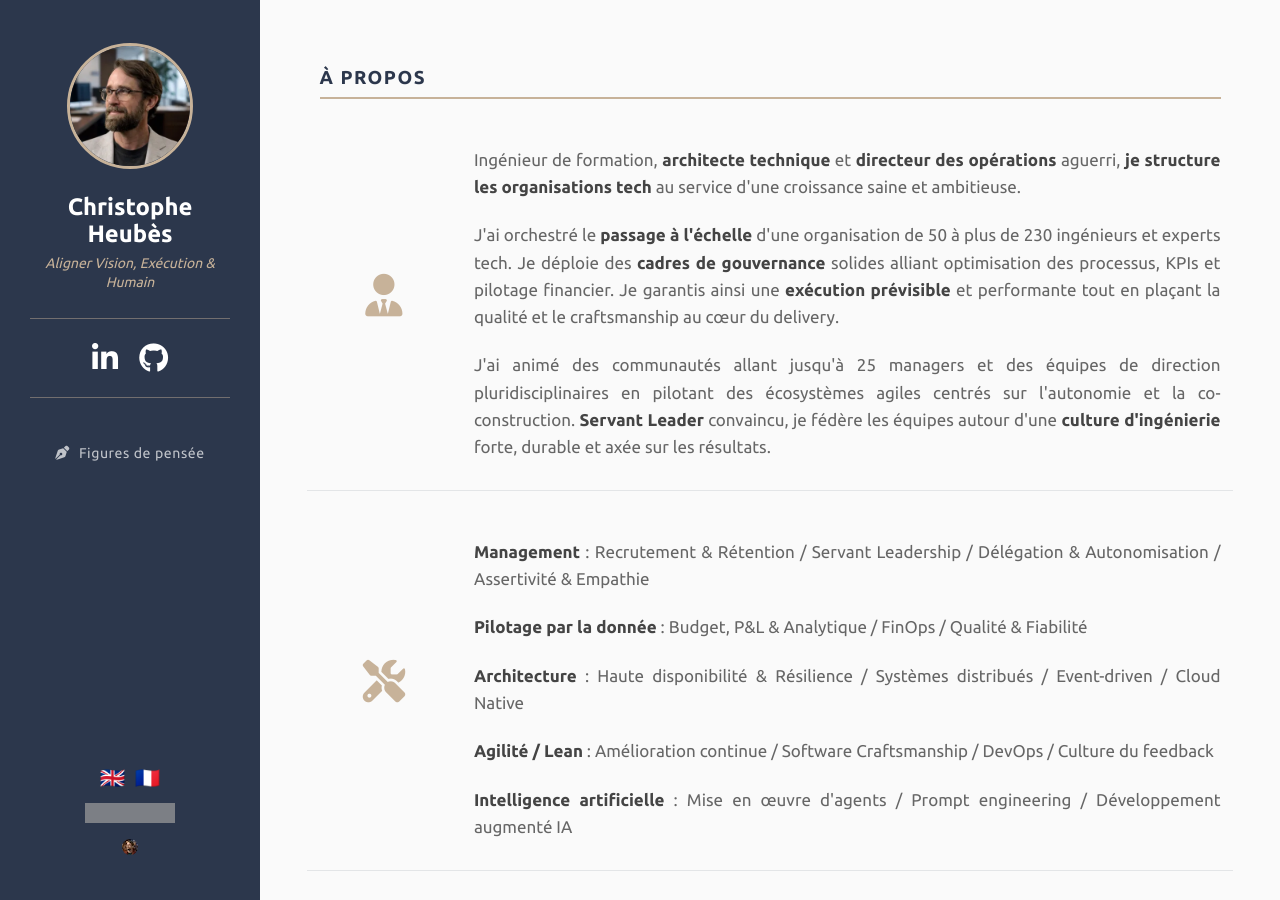
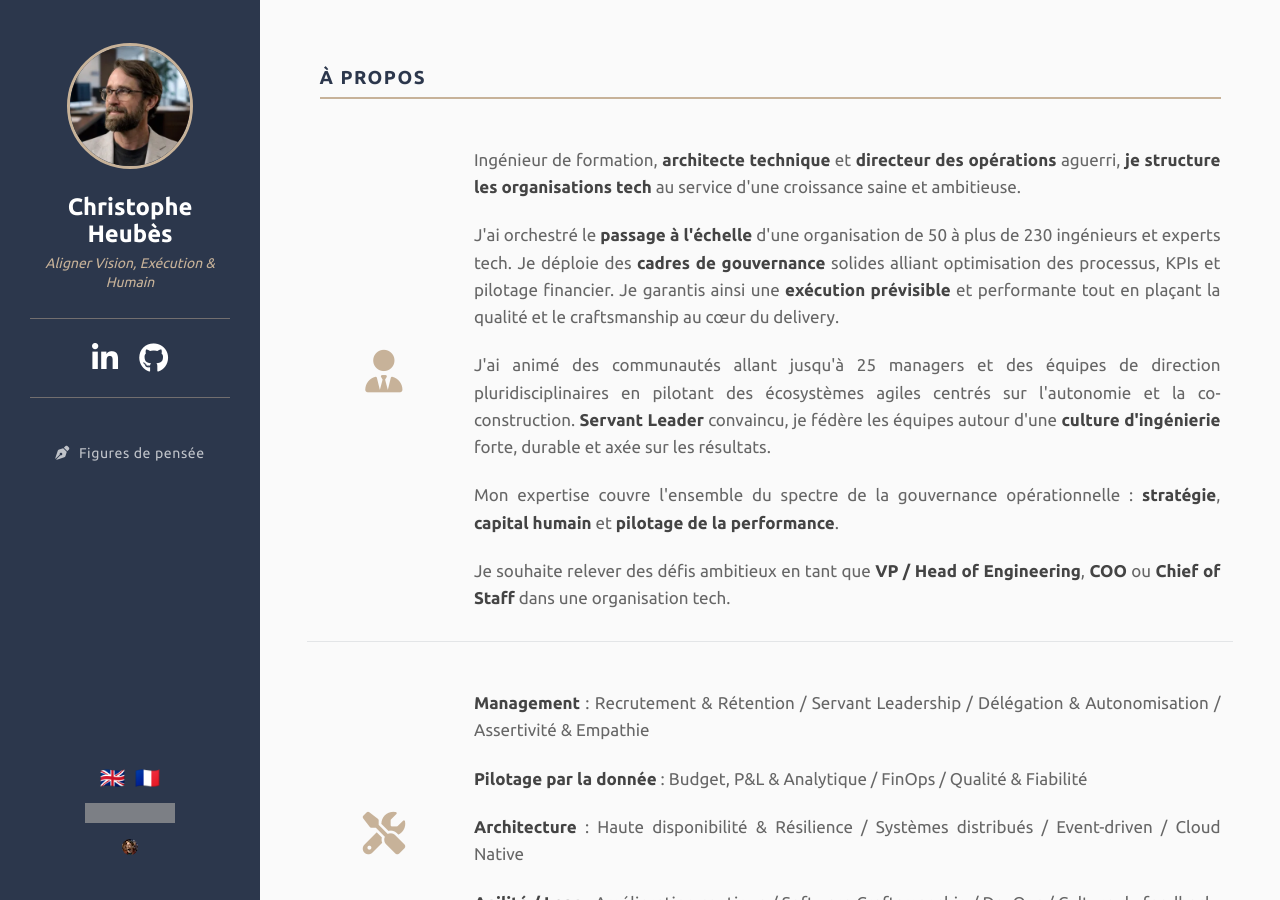
Before and after one commit to cheubes/christophe.heubes.com, a Jekyll site: the page built from index.html, in a window 1280 px wide and 900 px high. Built offline with Jekyll 4.4.1, drawn with Linux system fonts in a browser that asks for light colours; nearby versions of some CDN libraries; grey boxes are pictures that could not be loaded.

Commit message:
Updated About intro.

```diff
--- a/index-en.html
+++ b/index-en.html
@@ -18,7 +18,7 @@ tagline: Aligning Vision, Execution & People
 section-about: About
 section-resume: Experience
 
-about-intro: <p>With a background in engineering and <strong>technical architecture</strong>, coupled with extensive experience as a <strong>COO</strong>, <strong>I structure technology organizations</strong> to drive sustainable and ambitious growth.</p><p>I have orchestrated the <strong>scaling of organizations</strong> from 50 to over 230 engineers and tech experts. I implement robust <strong>governance frameworks</strong> integrating process optimization, KPIs, and financial steering. This ensures <strong>predictable, high-performance execution</strong> while keeping quality and Software Craftsmanship at the core of delivery.</p><p> I have led communities of up to 25 managers and multidisciplinary executive teams, fostering agile ecosystems centered on autonomy and co-construction. As a dedicated <strong>Servant Leader</strong>, I unite teams around a resilient, high-standard <strong>engineering culture</strong> focused on results.</p>
+about-intro: <p>With a background in engineering and <strong>technical architecture</strong>, coupled with extensive experience as a <strong>COO</strong>, <strong>I structure technology organizations</strong> to drive sustainable and ambitious growth.</p><p>I have orchestrated the <strong>scaling of organizations</strong> from 50 to over 230 engineers and tech experts. I implement robust <strong>governance frameworks</strong> integrating process optimization, KPIs, and financial steering. This ensures <strong>predictable, high-performance execution</strong> while keeping quality and Software Craftsmanship at the core of delivery.</p><p> I have led communities of up to 25 managers and multidisciplinary executive teams, fostering agile ecosystems centered on autonomy and co-construction. As a dedicated <strong>Servant Leader</strong>, I unite teams around a resilient, high-standard <strong>engineering culture</strong> focused on results.</p><p>My expertise spans the full spectrum of operational governance&#58; <strong>strategy</strong>, <strong>human capital</strong> and <strong>performance management</strong>.</p><p>I am looking to take on ambitious challenges as a <strong>VP / Head of Engineering</strong>, <strong>COO</strong> or <strong>Chief of Staff</strong> within a technology organization.</p>
 about-skills: <p><strong>Management</strong>&#58; Hiring &amp;&nbsp;Retention&nbsp;/ Servant Leadership&nbsp;/ Delegation &amp;&nbsp;Empowerment&nbsp;/ Assertiveness &amp;&nbsp;Empathy</p><p><strong>Data-driven Steering</strong>&#58; Budget, P&amp;L &amp;&nbsp;Analytics&nbsp;/ FinOps&nbsp;/ Quality &amp;&nbsp;Reliability</p><p><strong>Architecture</strong>&#58; High Availability &amp;&nbsp;Resilience&nbsp;/ Distributed Systems&nbsp;/ Event-driven&nbsp;/ Cloud Native</p><p><strong>Agility&nbsp;/ Lean</strong>&#58; Continuous Improvement&nbsp;/ Software Craftsmanship&nbsp;/ DevOps&nbsp;/ Feedback Culture</p><p><strong>Artificial Intelligence</strong>&#58; Agentic AI implementation&nbsp;/ Prompt engineering&nbsp;/ AI-augmented development</p>
 about-xebia: <p>In 2007, I joined <strong>Xebia</strong> France among its first consultants and then became its COO and Managing Director.</p><p>As such, I had the pleasure to participate, with exceptional teams, in building a recognized leader in its ecosystem and to support its growth up to €28M revenues and 230 employees.</p>
 about-invest: <p>As investor and advisor, I was also involved in the creation of <strong>Thiga</strong>, <strong>UX-Republic</strong> and <strong>WeScale</strong>, three consulting and services companies recognized as thought leaders in their respective fields.</p>
--- a/index.html
+++ b/index.html
@@ -18,7 +18,7 @@ tagline: Aligner Vision, Exécution & Humain
 section-about: À propos
 section-resume: Parcours
 
-about-intro: <p>Ingénieur de formation, <strong>architecte technique</strong> et <strong>directeur des opérations</strong> aguerri, <strong>je structure les organisations tech</strong> au service d'une croissance saine et ambitieuse.</p><p>J'ai orchestré le <strong>passage à l'échelle</strong> d'une organisation de 50 à plus de 230 ingénieurs et experts tech. Je déploie des <strong>cadres de gouvernance</strong> solides alliant optimisation des processus, KPIs et pilotage financier. Je garantis ainsi une <strong>exécution prévisible</strong> et performante tout en plaçant la qualité et le craftsmanship au cœur du delivery.</p><p>J'ai animé des communautés allant jusqu'à 25 managers et des équipes de direction pluridisciplinaires en pilotant des écosystèmes agiles centrés sur l'autonomie et la co-construction. <strong>Servant Leader</strong> convaincu, je fédère les équipes autour d'une <strong>culture d'ingénierie</strong> forte, durable et axée sur les résultats.</p>
+about-intro: <p>Ingénieur de formation, <strong>architecte technique</strong> et <strong>directeur des opérations</strong> aguerri, <strong>je structure les organisations tech</strong> au service d'une croissance saine et ambitieuse.</p><p>J'ai orchestré le <strong>passage à l'échelle</strong> d'une organisation de 50 à plus de 230 ingénieurs et experts tech. Je déploie des <strong>cadres de gouvernance</strong> solides alliant optimisation des processus, KPIs et pilotage financier. Je garantis ainsi une <strong>exécution prévisible</strong> et performante tout en plaçant la qualité et le craftsmanship au cœur du delivery.</p><p>J'ai animé des communautés allant jusqu'à 25 managers et des équipes de direction pluridisciplinaires en pilotant des écosystèmes agiles centrés sur l'autonomie et la co-construction. <strong>Servant Leader</strong> convaincu, je fédère les équipes autour d'une <strong>culture d'ingénierie</strong> forte, durable et axée sur les résultats.</p><p>Mon expertise couvre l'ensemble du spectre de la gouvernance opérationnelle&nbsp;&#58; <strong>stratégie</strong>, <strong>capital humain</strong> et <strong>pilotage de la performance</strong>.</p><p>Je souhaite relever des défis ambitieux en tant que <strong>VP / Head of Engineering</strong>, <strong>COO</strong> ou <strong>Chief of Staff</strong> dans une organisation tech.</p>
 about-skills: <p><strong>Management</strong>&nbsp;&#58; Recrutement &amp;&nbsp;Rétention&nbsp;/ Servant Leadership&nbsp;/ Délégation &amp;&nbsp;Autonomisation&nbsp;/ Assertivité &amp;&nbsp;Empathie</p><p><strong>Pilotage par la donnée</strong>&nbsp;&#58; Budget, P&amp;L &amp;&nbsp;Analytique&nbsp;/ FinOps&nbsp;/ Qualité &amp;&nbsp;Fiabilité</p><p><strong>Architecture</strong>&nbsp;&#58; Haute disponibilité &amp;&nbsp;Résilience&nbsp;/ Systèmes distribués&nbsp;/ Event-driven&nbsp;/ Cloud Native</p><p><strong>Agilité&nbsp;/ Lean</strong>&nbsp;&#58; Amélioration continue&nbsp;/ Software Craftsmanship&nbsp;/ DevOps&nbsp;/ Culture du feedback</p><p><strong>Intelligence artificielle</strong>&nbsp;&#58; Mise en œuvre d'agents&nbsp;/ Prompt engineering&nbsp;/ Développement augmenté IA</p>
 about-xebia: <p>En 2007, j’intègre <strong>Xebia</strong> France parmi ses premiers consultants puis en devient directeur des opérations et directeur général.</p><p>A ce titre, j’ai eu le plaisir de participer, avec des équipes exceptionnelles, à la construction d’un leader reconnu de son écosystème et d’accompagner sa croissance jusqu’à 28&nbsp;M€ de CA et 230 collaborateurs.</p>
 about-invest: <p>J’ai également participé, en tant qu’investisseur et conseil, à la création de <strong>Thiga</strong>, <strong>UX-Republic</strong> et <strong>WeScale</strong>, trois sociétés de conseil et services reconnues comme leaders de pensée dans leurs secteurs respectifs.</p>
```
